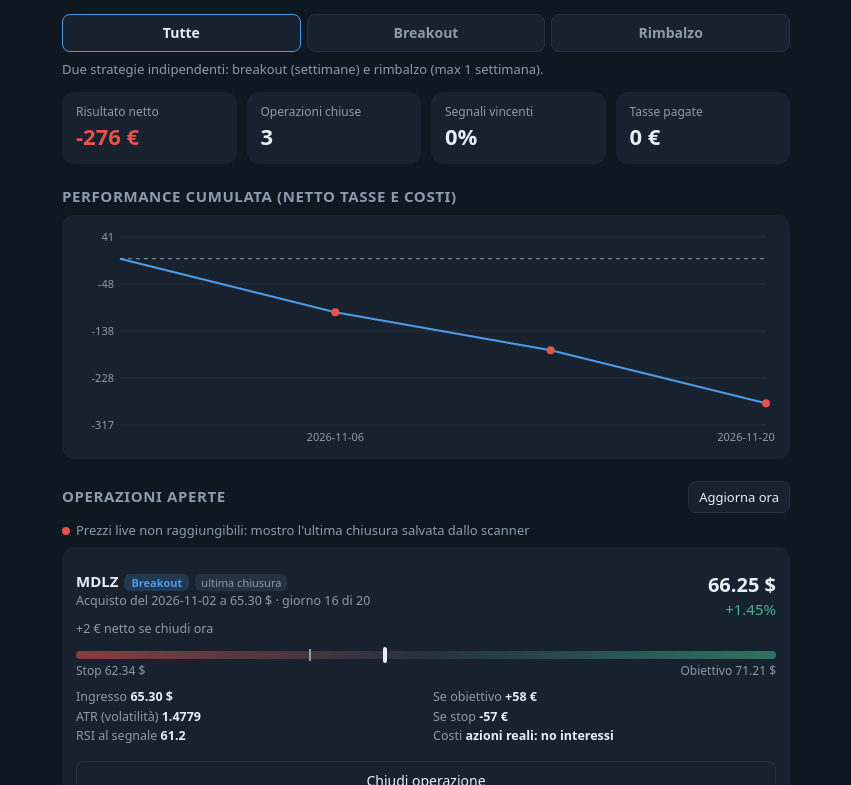
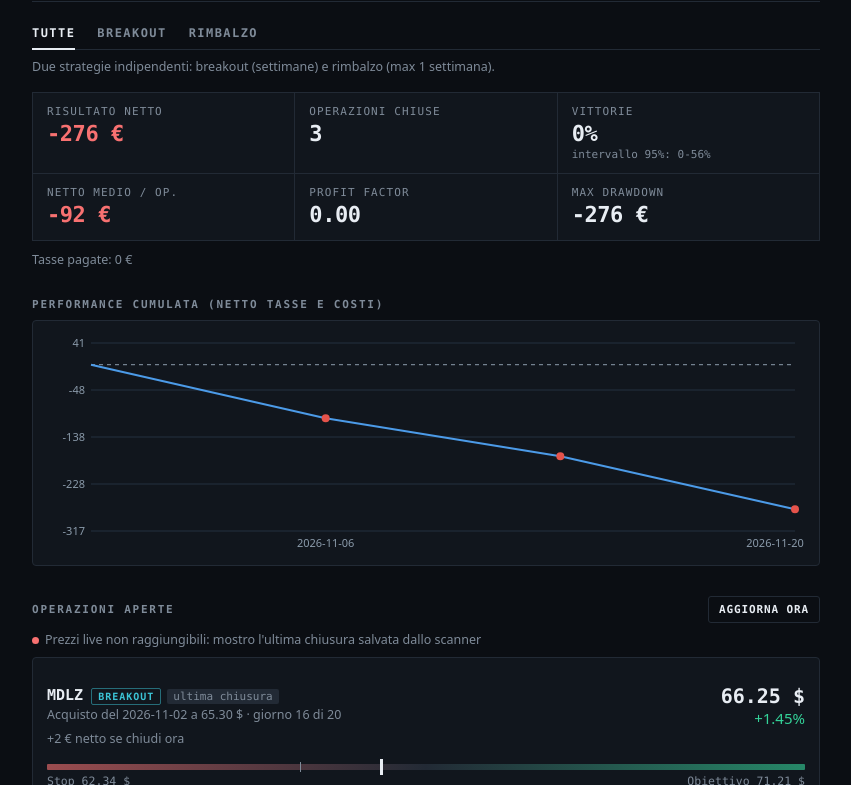
Before and after one commit to matteo07mor-del/ciccios, a plain HTML site: page docs/index.html in a window 1280 px wide. Shown: the part 68-853 px from the top of the page, without its empty margins (214-1065 px from the left). Drawn offline with Linux system fonts and the light colour scheme; no server answers.

Commit message:
Add files via upload

```diff
--- a/docs/index.html
+++ b/docs/index.html
@@ -7,91 +7,82 @@
 <link rel="manifest" href="manifest.json">
 <title>Segnali Nasdaq</title>
 <style>
-  :root { --bg:#0f1720; --card:#18222e; --text:#e6edf3; --mute:#8b9bab;
-          --up:#3fb68b; --down:#e5534b; --line:#4c9be8; --track:#243140; }
+  :root { --bg:#0b0e13; --card:#11161d; --text:#e8edf3; --mute:#7f8b99; --up:#34d399; --down:#f87171;
+          --line:#3cc4d6; --track:#222a35; --bo:#3cc4d6; --re:#f2a93b;
+          --mono:ui-monospace,SFMono-Regular,Menlo,Consolas,monospace; }
   * { box-sizing:border-box; }
-  body { margin:0; background:var(--bg); color:var(--text);
-         font:15px/1.4 system-ui,-apple-system,Segoe UI,Roboto,sans-serif; }
-  main { max-width:760px; margin:0 auto; padding:16px; }
-  h1 { font-size:20px; margin:4px 0 2px; }
-  h2 { font-size:15px; margin:22px 0 8px; color:var(--mute); font-weight:600;
-       text-transform:uppercase; letter-spacing:.04em; }
-  .sub { color:var(--mute); font-size:13px; }
-  .stats { display:grid; grid-template-columns:repeat(2,1fr); gap:10px; margin-top:14px; }
-  @media (min-width:600px){ .stats{ grid-template-columns:repeat(4,1fr);} }
-  .card { background:var(--card); border-radius:12px; padding:12px 14px; }
-  .big { font-size:22px; font-weight:700; }
-  .lbl { color:var(--mute); font-size:12px; }
+  body { margin:0; background:var(--bg); color:var(--text); font:15px/1.45 system-ui,-apple-system,Segoe UI,Roboto,sans-serif; }
+  main { max-width:820px; margin:0 auto; padding:18px 16px 40px; }
+  .mast { display:flex; justify-content:space-between; align-items:flex-end; gap:12px; flex-wrap:wrap;
+          border-bottom:1px solid var(--track); padding-bottom:12px; }
+  h1 { font:700 13px/1 var(--mono); letter-spacing:.22em; text-transform:uppercase; margin:0 0 8px; color:var(--text); }
+  h2 { font:600 11px/1 var(--mono); margin:30px 0 10px; color:var(--mute); text-transform:uppercase; letter-spacing:.16em; }
+  .sub { color:var(--mute); font-size:12.5px; }
+  .mkt { font:600 11.5px var(--mono); padding:5px 9px; border:1px solid var(--track); border-radius:3px; }
+  .mkt.ok { color:var(--up); border-color:rgba(52,211,153,.4); } .mkt.ko { color:var(--down); border-color:rgba(248,113,113,.4); }
+  .tabs { display:flex; gap:22px; margin:16px 0 0; border-bottom:1px solid var(--track); }
+  .tabs button { background:none; border:0; border-bottom:2px solid transparent; color:var(--mute); padding:8px 0; margin-bottom:-1px;
+                 font:600 12px var(--mono); letter-spacing:.12em; text-transform:uppercase; cursor:pointer; }
+  .tabs button.on { color:var(--text); border-bottom-color:var(--text); }
+  .tabs button[data-f="breakout"].on { border-bottom-color:var(--bo); } .tabs button[data-f="rimbalzo"].on { border-bottom-color:var(--re); }
+  .stats { display:grid; grid-template-columns:repeat(2,1fr); gap:1px; margin-top:16px; background:var(--track); border:1px solid var(--track); }
+  @media (min-width:640px){ .stats{ grid-template-columns:repeat(3,1fr);} }
+  .stats .card { border-radius:0; padding:12px 14px; }
+  .card { background:var(--card); border:1px solid var(--track); border-radius:4px; padding:12px 14px; }
+  .stats .card { border:0; }
+  .big { font:700 22px/1.2 var(--mono); letter-spacing:-.02em; }
+  .lbl { color:var(--mute); font:11px var(--mono); text-transform:uppercase; letter-spacing:.1em; margin-bottom:3px; }
+  .ci { font:11px var(--mono); color:var(--mute); }
+  .verdict { margin-top:10px; font-size:13px; } .verdict b { font-family:var(--mono); }
   .up { color:var(--up); } .down { color:var(--down); }
   canvas { width:100%; height:220px; display:block; }
-  .row { display:flex; justify-content:space-between; gap:10px; padding:10px 0;
-         border-bottom:1px solid var(--track); }
+  .row { display:flex; justify-content:space-between; gap:10px; padding:10px 0; border-bottom:1px solid var(--track); font-variant-numeric:tabular-nums; }
   .row:last-child { border-bottom:0; }
-  .tick { font-weight:700; }
+  .tick { font:700 15px var(--mono); }
   .small { font-size:12.5px; color:var(--mute); }
-  .right { text-align:right; }
+  .right { text-align:right; font-variant-numeric:tabular-nums; }
   .empty { color:var(--mute); padding:8px 0; }
-  .warn { font-size:12px; color:var(--mute); margin:26px 0 10px; }
-
-  /* prezzi live */
-  .livebar { display:flex; align-items:center; justify-content:space-between; gap:10px;
-             margin:22px 0 8px; }
+  .warn { font-size:12px; color:var(--mute); margin:30px 0 10px; }
+  .livebar { display:flex; align-items:center; justify-content:space-between; gap:10px; margin:30px 0 8px; }
   .livebar h2 { margin:0; }
-  .livebar button { background:var(--card); color:var(--text); border:1px solid var(--track);
-                    border-radius:8px; padding:6px 10px; font:inherit; font-size:13px; cursor:pointer; }
-  .dot { display:inline-block; width:8px; height:8px; border-radius:50%; background:var(--mute);
-         margin-right:6px; vertical-align:middle; }
+  .livebar button { background:none; color:var(--text); border:1px solid var(--track); border-radius:3px; padding:6px 10px; font:600 11px var(--mono); letter-spacing:.08em; text-transform:uppercase; cursor:pointer; }
+  .dot { display:inline-block; width:7px; height:7px; border-radius:50%; background:var(--mute); margin-right:6px; vertical-align:middle; }
   .dot.on { background:var(--up); } .dot.off { background:var(--down); }
-  .pos { padding:12px 0; border-bottom:1px solid var(--track); }
+  .pos { padding:14px 0; border-bottom:1px solid var(--track); }
   .pos:last-child { border-bottom:0; }
   .pos .head { display:flex; justify-content:space-between; gap:10px; align-items:flex-start; }
-  .price { font-size:20px; font-weight:700; }
-  .bar { position:relative; height:8px; border-radius:4px; margin:14px 0 4px;
-         background:linear-gradient(90deg, rgba(229,83,75,.55), var(--track) 50%, rgba(63,182,139,.55)); }
-  .bar .mk { position:absolute; top:-4px; width:4px; height:16px; border-radius:2px; background:var(--text);
-             transform:translateX(-2px); transition:left .4s; }
-  .bar .en { position:absolute; top:-2px; width:2px; height:12px; background:var(--mute); transform:translateX(-1px); }
-  .scale { display:flex; justify-content:space-between; font-size:12px; color:var(--mute); }
-  .vals { display:grid; grid-template-columns:repeat(2,1fr); gap:2px 14px; margin-top:8px;
-          font-size:12.5px; color:var(--mute); }
-  .vals b { color:var(--text); font-weight:600; }
-  .tabs { display:flex; gap:6px; margin:14px 0 0; }
-  .tabs button { flex:1; background:var(--card); color:var(--mute); border:1px solid var(--track);
-                 border-radius:8px; padding:8px 6px; font:inherit; font-size:14px; font-weight:600; cursor:pointer; }
-  .tabs button.on { color:var(--text); border-color:var(--line); }
-  .tabs button[data-f="breakout"].on { border-color:#4c9be8; }
-  .tabs button[data-f="rimbalzo"].on { border-color:#f0a63a; }
-  .chip { font-size:11px; padding:1px 7px; border-radius:6px; margin-left:6px; vertical-align:middle; font-weight:600; }
-  .chip.breakout { background:rgba(76,155,232,.18); color:#4c9be8; }
-  .chip.rimbalzo { background:rgba(240,166,58,.18); color:#f0a63a; }
-  .why { font-size:12px; color:var(--mute); margin-top:2px; }
-  .rule { font-size:12.5px; color:var(--text); margin-top:3px; }
-  .closebtn { margin-top:10px; width:100%; background:transparent; color:var(--text); border:1px solid var(--track);
-              border-radius:8px; padding:9px; font:inherit; font-size:14px; cursor:pointer; }
+  .price { font:700 20px var(--mono); }
+  .bar { position:relative; height:6px; border-radius:1px; margin:16px 0 4px; background:linear-gradient(90deg, rgba(248,113,113,.6), var(--track) 50%, rgba(52,211,153,.6)); }
+  .bar .mk { position:absolute; top:-5px; width:3px; height:16px; background:var(--text); transform:translateX(-1px); transition:left .4s; }
+  .bar .en { position:absolute; top:-2px; width:1px; height:10px; background:var(--mute); }
+  .scale { display:flex; justify-content:space-between; font:11.5px var(--mono); color:var(--mute); }
+  .vals { display:grid; grid-template-columns:repeat(2,1fr); gap:2px 14px; margin-top:10px; font-size:12.5px; color:var(--mute); }
+  .vals b { color:var(--text); font-weight:600; font-family:var(--mono); }
+  .chip { font:700 10px var(--mono); letter-spacing:.1em; text-transform:uppercase; padding:2px 6px; border-radius:2px; margin-left:8px; vertical-align:middle; }
+  .chip.breakout { color:var(--bo); border:1px solid rgba(60,196,214,.5); } .chip.rimbalzo { color:var(--re); border:1px solid rgba(242,169,59,.5); }
+  .why { font-size:12px; color:var(--mute); margin-top:2px; } .rule { font-size:12.5px; margin-top:3px; }
+  .closebtn { margin-top:12px; width:100%; background:transparent; color:var(--text); border:1px solid var(--track); border-radius:3px; padding:9px; font:600 11.5px var(--mono); letter-spacing:.1em; text-transform:uppercase; cursor:pointer; }
   .closebtn:hover { border-color:var(--down); color:var(--down); }
-  .linkbtn { background:none; border:0; padding:0; margin-top:2px; color:var(--mute); font:inherit; font-size:12px;
-             text-decoration:underline; cursor:pointer; }
-  .modal { position:fixed; inset:0; background:rgba(0,0,0,.6); display:flex; align-items:center;
-           justify-content:center; padding:16px; z-index:10; }
+  .linkbtn { background:none; border:0; padding:0; margin-top:2px; color:var(--mute); font:inherit; font-size:12px; text-decoration:underline; cursor:pointer; }
+  .modal { position:fixed; inset:0; background:rgba(0,0,0,.65); display:flex; align-items:center; justify-content:center; padding:16px; z-index:10; }
   .modal[hidden] { display:none; }
-  .dialog { background:var(--card); border-radius:14px; padding:18px; width:100%; max-width:380px; }
-  .dialog h3 { margin:0 0 8px; font-size:17px; }
-  .dialog input { width:100%; margin:4px 0 8px; padding:10px; font:inherit; font-size:16px; color:var(--text);
-                  background:var(--bg); border:1px solid var(--track); border-radius:8px; }
+  .dialog { background:var(--card); border:1px solid var(--track); border-radius:4px; padding:18px; width:100%; max-width:380px; }
+  .dialog h3 { margin:0 0 8px; font:700 13px var(--mono); letter-spacing:.1em; text-transform:uppercase; }
+  .dialog input { width:100%; margin:4px 0 8px; padding:10px; font:16px var(--mono); color:var(--text); background:var(--bg); border:1px solid var(--track); border-radius:3px; }
   .dialog .note { font-size:12px; color:var(--mute); margin:10px 0 14px; }
   .dialog .actions { display:flex; gap:8px; }
-  .dialog .actions button { flex:1; padding:10px; border-radius:8px; font:inherit; font-size:14px; font-weight:600; cursor:pointer;
-                            border:1px solid var(--track); background:var(--bg); color:var(--text); }
-  .dialog .actions button.danger { background:var(--down); border-color:var(--down); color:#fff; }
+  .dialog .actions button { flex:1; padding:10px; border-radius:3px; font:600 12px var(--mono); letter-spacing:.06em; text-transform:uppercase; cursor:pointer; border:1px solid var(--track); background:var(--bg); color:var(--text); }
+  .dialog .actions button.danger { background:var(--down); border-color:var(--down); color:#0b0e13; }
   .dialog .actions button:disabled { opacity:.45; cursor:not-allowed; }
-  .tag { font-size:11px; padding:1px 6px; border-radius:6px; background:var(--track); color:var(--mute);
-         margin-left:6px; vertical-align:middle; }
+  .tag { font:11px var(--mono); padding:1px 6px; border-radius:2px; background:var(--track); color:var(--mute); margin-left:6px; vertical-align:middle; }
 </style>
 </head>
 <body>
 <main>
-  <h1>Segnali Nasdaq</h1>
-  <div class="sub" id="upd">Caricamento...</div>
+  <header class="mast">
+    <div><h1>Segnali Nasdaq</h1><div class="sub" id="upd">Caricamento...</div></div>
+    <div class="mkt" id="mkt">mercato: -</div>
+  </header>
 
   <div class="tabs" id="tabs">
     <button type="button" data-f="all" class="on">Tutte</button>
@@ -103,9 +94,14 @@
   <div class="stats">
     <div class="card"><div class="lbl">Risultato netto</div><div class="big" id="s-net">-</div></div>
     <div class="card"><div class="lbl">Operazioni chiuse</div><div class="big" id="s-n">-</div></div>
-    <div class="card"><div class="lbl">Segnali vincenti</div><div class="big" id="s-win">-</div></div>
-    <div class="card"><div class="lbl">Tasse pagate</div><div class="big" id="s-tax">-</div></div>
+    <div class="card"><div class="lbl">Vittorie</div><div class="big" id="s-win">-</div><div class="ci" id="s-ci"></div></div>
+    <div class="card"><div class="lbl">Netto medio / op.</div><div class="big" id="s-avg">-</div></div>
+    <div class="card"><div class="lbl">Profit factor</div><div class="big" id="s-pf">-</div></div>
+    <div class="card"><div class="lbl">Max drawdown</div><div class="big" id="s-mdd">-</div></div>
   </div>
+  <div class="verdict" id="verdict"></div>
+  <div class="sub" style="margin-top:6px">Tasse pagate: <span id="s-tax">-</span></div>
+  <div class="sub" id="quality" style="margin-top:4px"></div>
 
   <div class="sub" id="avoided" style="margin-top:10px"></div>
 
@@ -365,6 +361,22 @@ function render(d) {
   $('s-n').textContent = closed.length;
   $('s-win').textContent = closed.length ? Math.round(100*wins/closed.length) + '%' : '-';
   $('s-tax').textContent = tax.toFixed(0) + ' €';
+  // statistiche (stesse formule dello scanner: Wilson per le vittorie, profit factor, drawdown)
+  const nets = closed.map(x => x.result_net), n = nets.length;
+  const gain = nets.filter(x => x > 0).reduce((a,b) => a + b, 0), lossT = -nets.filter(x => x <= 0).reduce((a,b) => a + b, 0);
+  let cumS = 0, peak = 0, mdd = 0; nets.forEach(x => { cumS += x; peak = Math.max(peak, cumS); mdd = Math.min(mdd, cumS - peak); });
+  const z = 1.96, ph = n ? wins/n : 0, dn = 1 + z*z/n, ctr = (ph + z*z/(2*n))/dn, hw = z*Math.sqrt(ph*(1-ph)/n + z*z/(4*n*n))/dn;
+  $('s-avg').textContent = n ? eur(net/n) : '-'; $('s-avg').className = 'big ' + (n ? cls(net/n) : '');
+  $('s-pf').textContent = n && lossT > 0 ? (gain/lossT).toFixed(2) : '-';
+  $('s-mdd').textContent = n ? eur(mdd) : '-';
+  $('s-ci').textContent = n ? 'intervallo 95%: ' + Math.round(100*Math.max(0,ctr-hw)) + '-' + Math.round(100*Math.min(1,ctr+hw)) + '%' : '';
+  const sv = (d.stats || {})[FILTER];
+  $('verdict').innerHTML = sv && sv.n ? 'Verdetto statistico: <b>' + sv.verdict + '</b>' + (sv.be_win ? ' · per il pareggio serve vincere il ' + Math.round(sv.be_win) + '% delle volte' : '') : '';
+  const mk = d.market;
+  $('mkt').textContent = mk ? (mk.ok ? 'QQQ sopra la media 200 gg' : 'QQQ sotto la media 200 gg: niente nuovi segnali') : 'mercato: -';
+  $('mkt').className = 'mkt ' + (mk ? (mk.ok ? 'ok' : 'ko') : '');
+  const ql = d.quality || [];
+  $('quality').textContent = ql.length ? 'Dati scartati dai controlli di qualità (' + ql.length + '): ' + ql.slice(0,4).map(q => q.symbol + ' (' + q.reason + ')').join(', ') + (ql.length > 4 ? '...' : '') : '';
   $('upd').textContent = d.updated ? 'Ultima scansione: ' + new Date(d.updated).toLocaleString('it-IT') : 'Nessuna scansione ancora eseguita';
   $('stratinfo').textContent = FILTER === 'all' ? 'Due strategie indipendenti: breakout (settimane) e rimbalzo (max 1 settimana).' : STRAT[FILTER].info;
   document.querySelectorAll('#tabs button').forEach(b => b.classList.toggle('on', b.dataset.f === FILTER));
```
